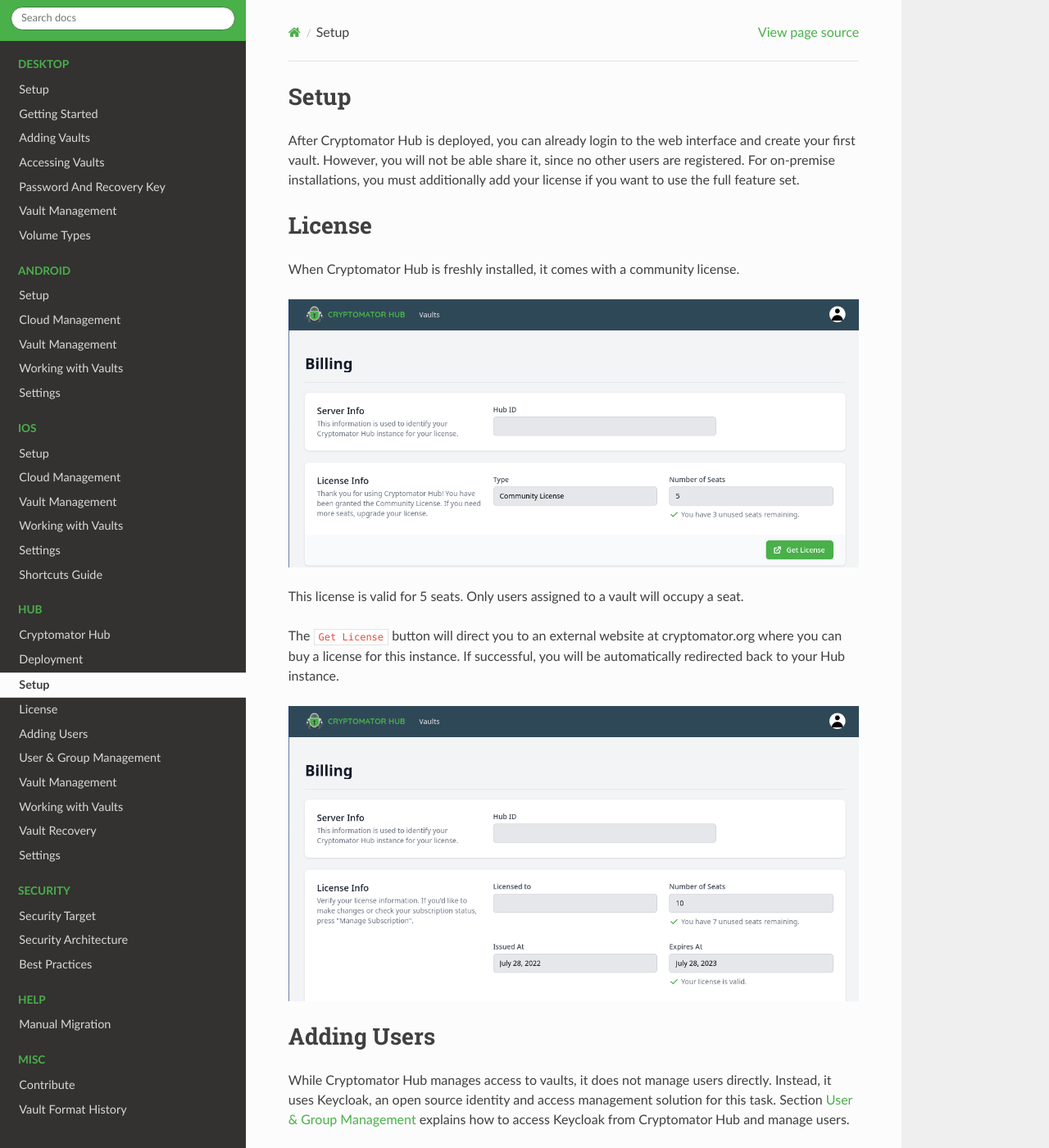
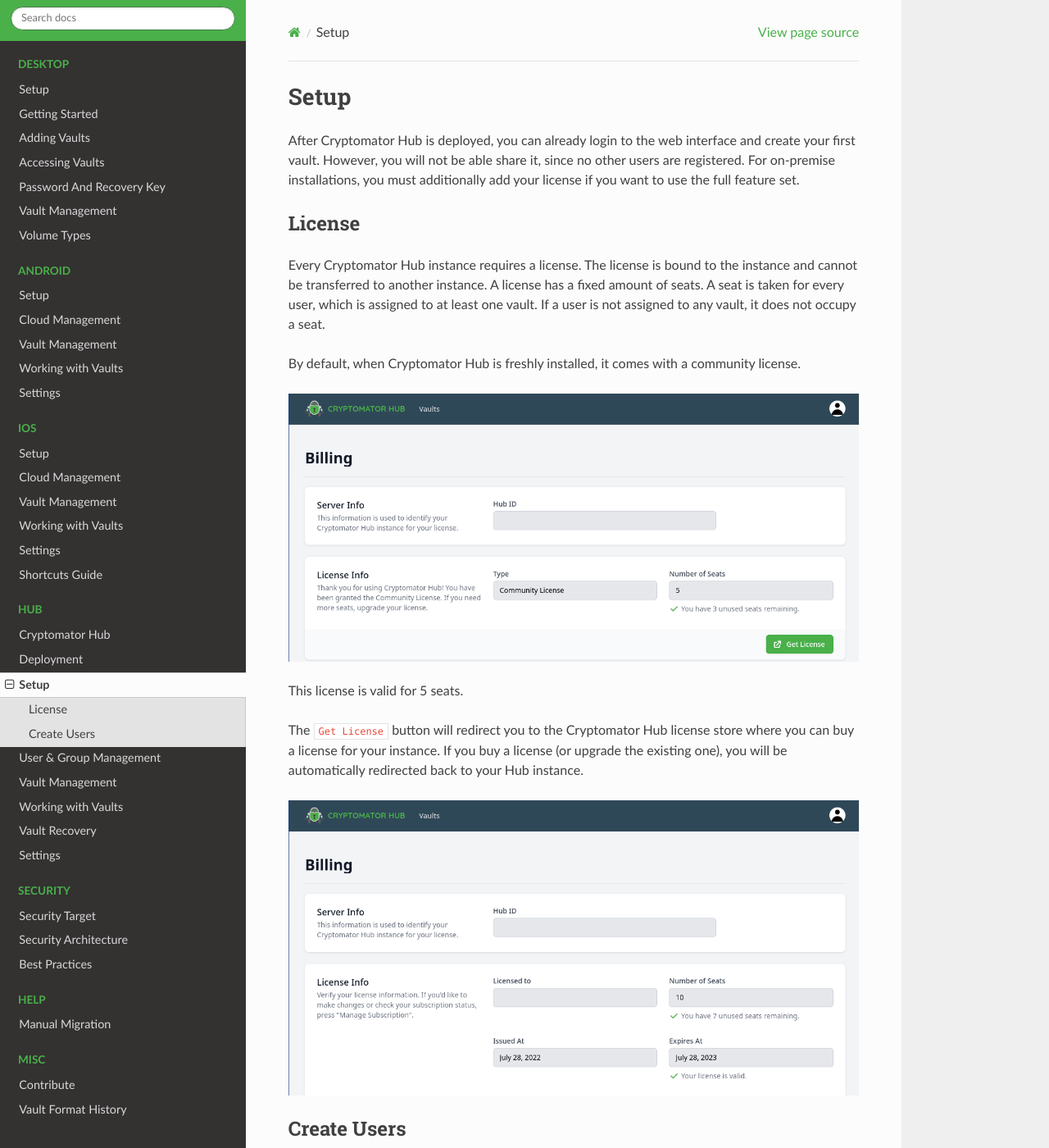
Before and after one commit to cryptomator/docs, a Sphinx documentation site: the page built from source/hub/setup.rst, in a window 1280 px wide and 1400 px high. Shown: the whole window at 82% size. Built offline with Sphinx 7.4.7 and the Read the Docs theme 2.0.0, drawn with Linux system fonts in a browser that asks for light colours; some of the changed text lies outside the part shown.

Commit message:
Rework Setup section

```diff
--- a/source/hub/setup.rst
+++ b/source/hub/setup.rst
@@ -1,7 +1,7 @@
 .. _hub/setup:
 
 Setup
------
+=====
 
 After Cryptomator Hub is deployed, you can already login to the web interface and create your first vault.
 However, you will not be able share it, since no other users are registered.
@@ -12,15 +12,22 @@
 License
 -------
 
-When Cryptomator Hub is freshly installed, it comes with a community license.
+Every Cryptomator Hub instance requires a license.
+The license is bound to the instance and cannot be transferred to another instance.
+A license has a fixed amount of seats.
+A seat is taken for every user, which is assigned to at least one vault.
+If a user is not assigned to any vault, it does not occupy a seat.
+
+By default, when Cryptomator Hub is freshly installed, it comes with a community license.
 
 .. image:: ../img/hub/billing-community-license.png
     :alt: Billing shows community license
     :width: 920px
 
-This license is valid for 5 seats. Only users assigned to a vault will occupy a seat.
+This license is valid for 5 seats.
 
-The ``Get License`` button will direct you to an external website at cryptomator.org where you can buy a license for this instance. If successful, you will be automatically redirected back to your Hub instance.
+The ``Get License`` button will redirect you to the Cryptomator Hub license store where you can buy a license for your instance.
+If you buy a license (or upgrade the existing one), you will be automatically redirected back to your Hub instance.
 
 .. image:: ../img/hub/billing-active-license.png
     :alt: Billing shows standard license
@@ -28,9 +35,9 @@
 
 .. _hub/setup/keycloak:
 
-Adding Users
+Create Users
 ------------
 
-While Cryptomator Hub manages access to vaults, it does not manage users directly.
-Instead, it uses Keycloak, an open source identity and access management solution for this task.
-Section :ref:`hub/user-management` explains how to access Keycloak from Cryptomator Hub and manage users.
+Cryptomator Hub uses *Keycloak* to manage users and groups.
+Keycloak is an open source identity and access management solution.
+Section :ref:`hub/user-management` explains how to access Keycloak from Cryptomator Hub and use it.
```
